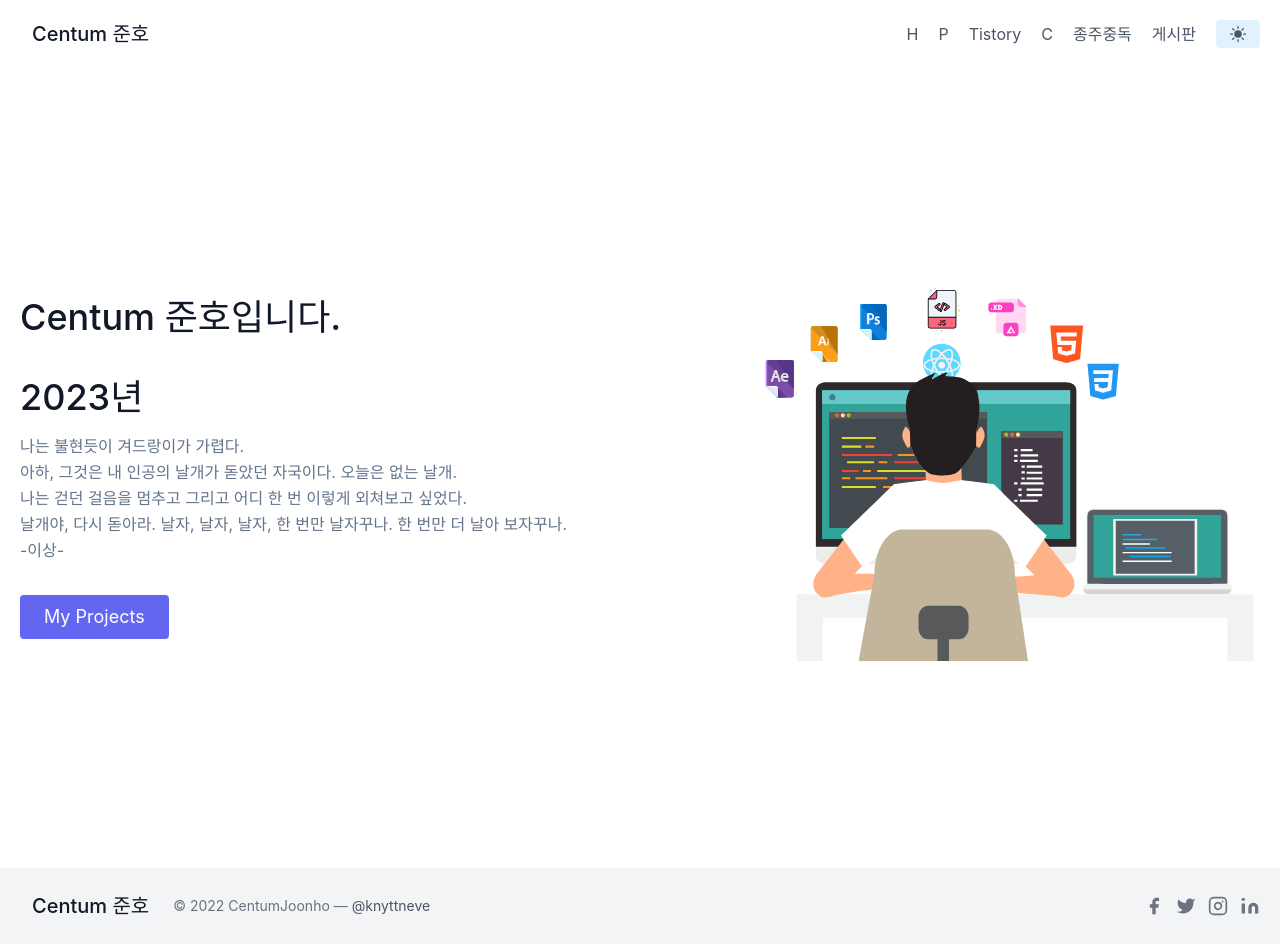
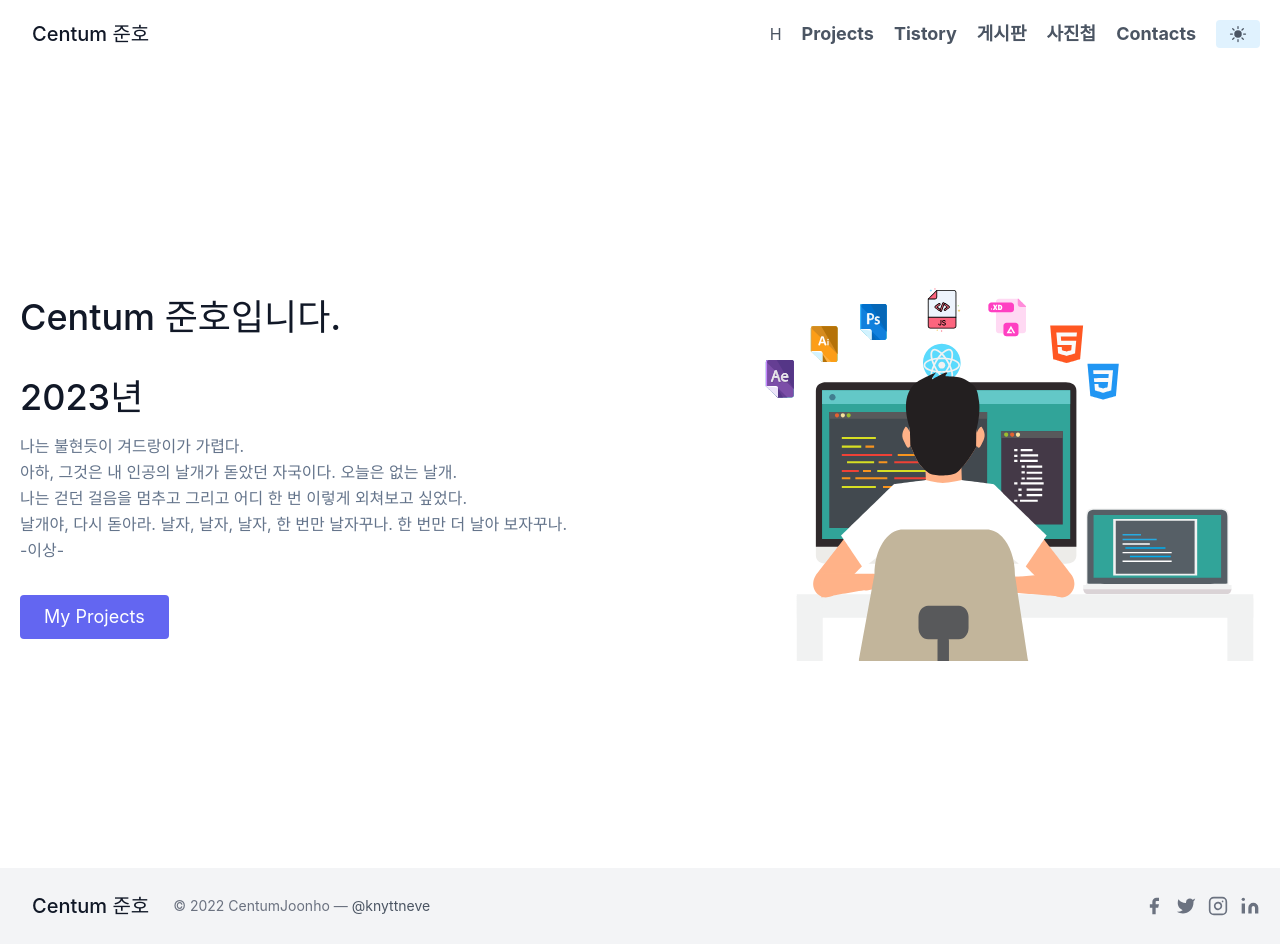
Before and after one commit to Centumjoonho/nextjs_portfolio_add_notion, a Next.js app: page / in a window 1280 px wide. Built offline with nearby package versions, Linux system fonts and the light colour scheme.

Commit message:
Update header.js

```diff
--- a/components/header.js
+++ b/components/header.js
@@ -16,28 +16,29 @@ export default function Header() {
               <a className="mr-5 hover:text-gray-900">H</a>
             </Link>
             <Link href="/projects" legacyBehavior>
-              <a className="mr-5 hover:text-gray-900">P</a>
+              <a className="mr-5 hover:text-gray-900 font-bold text-lg">Projects</a>
             </Link>
             <Link
               href="https://smart-factory-lee-joon-ho.tistory.com/"
               legacyBehavior
             >
-              <a className="mr-5 hover:text-gray-900">Tistory</a>
-            </Link>
-            <Link href="/contact" legacyBehavior>
-              <a className="mr-5 hover:text-gray-900">C</a>
-            </Link>
-            <Link
-              href="https://hikehigh-deploy-next.vercel.app/"
-              legacyBehavior
-            >
-              <a className="mr-5 hover:text-gray-900">종주중독</a>
+              <a className="mr-5 hover:text-gray-900 font-bold text-lg">Tistory</a>
             </Link>
                  <Link
               href="https://centum-community-2baf8b931596.herokuapp.com/"
               legacyBehavior
             >
-              <a className="mr-5 hover:text-gray-900">게시판</a>
+              <a className="mr-5 hover:text-gray-900 font-bold text-lg">게시판</a>
+            </Link>
+                    <Link
+              href="https://hikehigh-deploy-next.vercel.app/"
+              legacyBehavior
+            >
+              <a className="mr-5 hover:text-gray-900 font-bold text-lg">사진첩</a>
+            </Link>
+
+                  <Link href="/contact" legacyBehavior>
+             <a className="mr-5 hover:text-gray-900 font-bold text-lg">Contacts</a>
             </Link>
 
           </nav>
```
